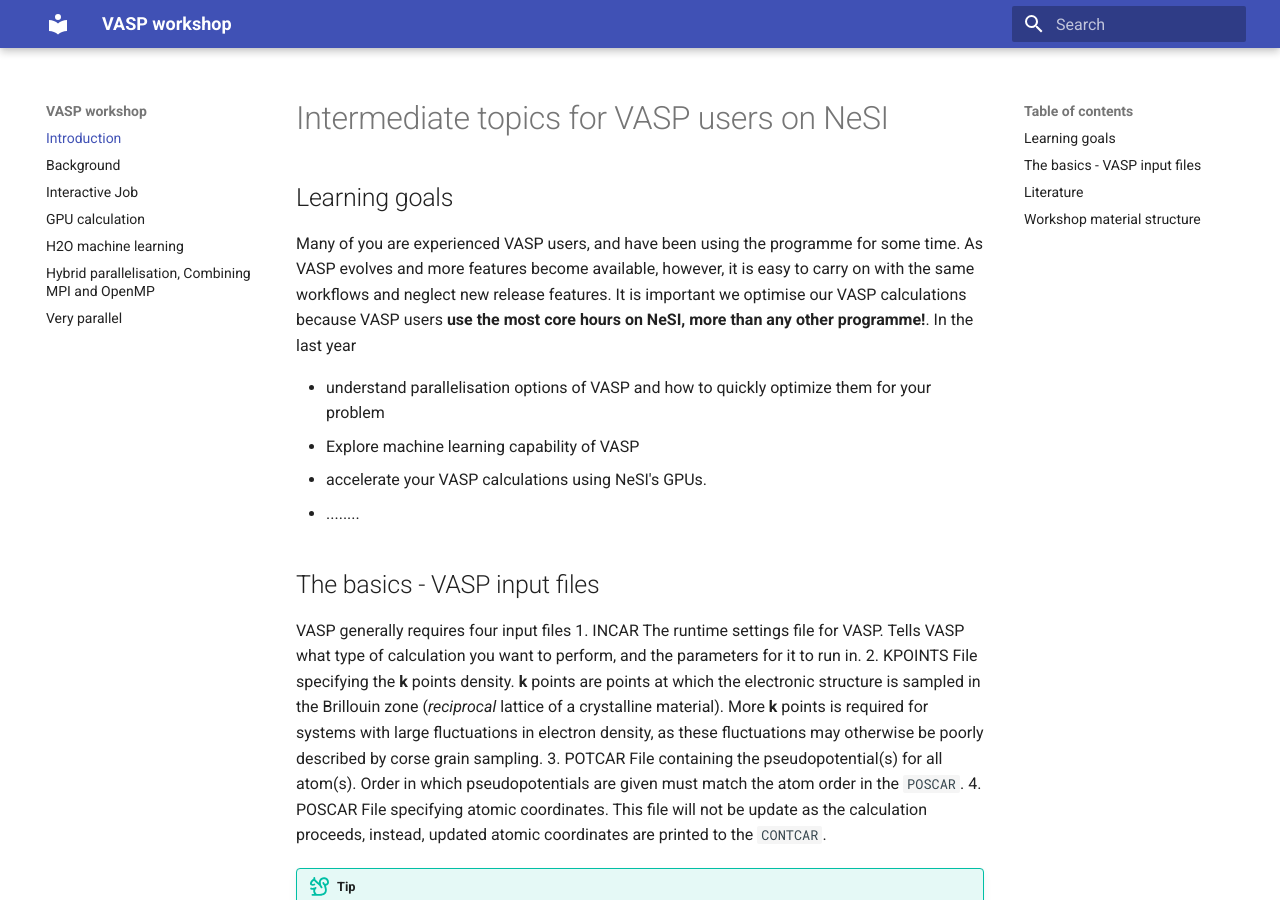
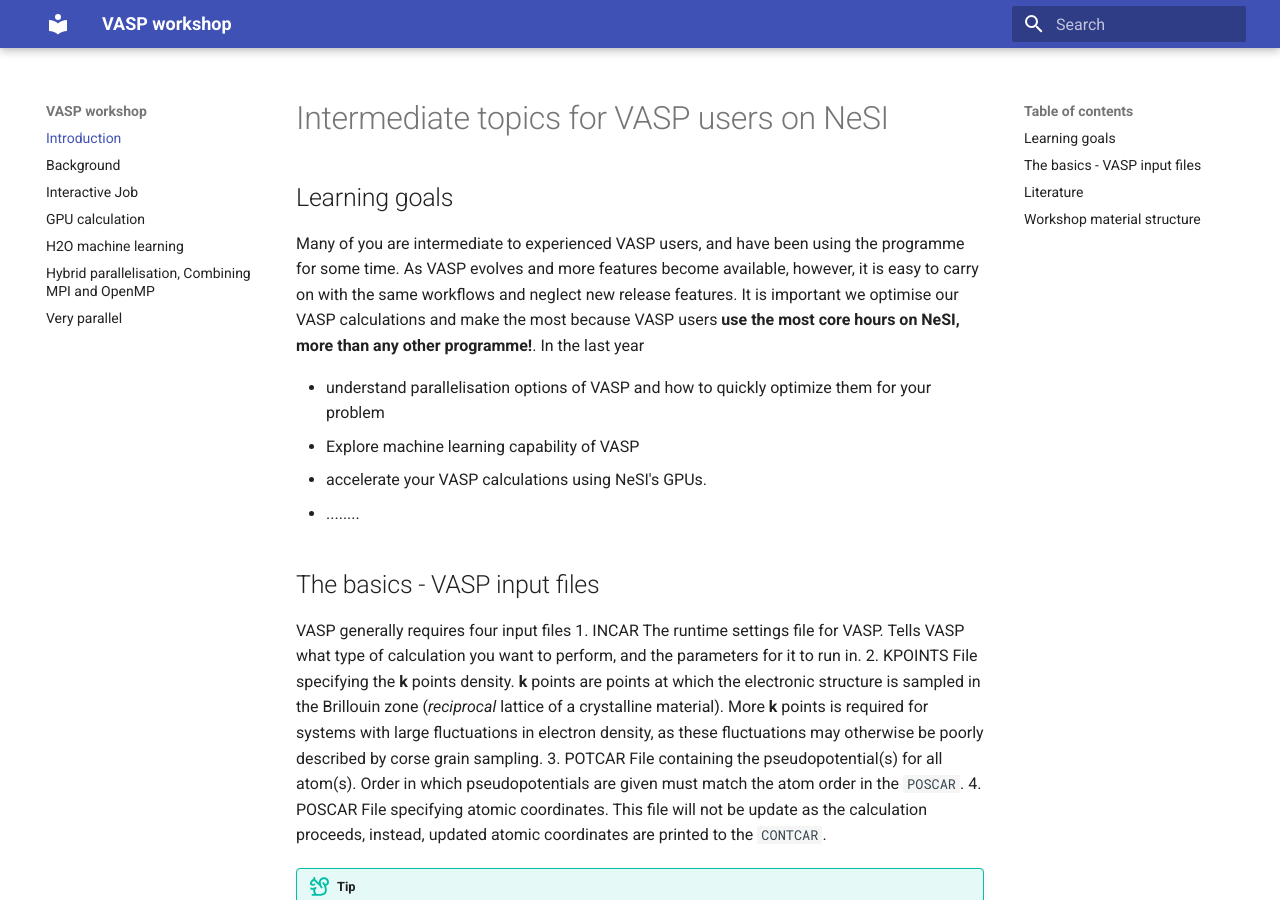
Before and after one commit to Johnryder23/VASP_workshop, an MkDocs documentation site: the page built from docs/index.md, in a window 1280 px wide and 900 px high. Built offline with MkDocs 1.6.1 and Material for MkDocs 9.7.7, drawn with Linux system fonts in a browser that asks for light colours.

Commit message:
minor changes

```diff
--- a/docs/index.md
+++ b/docs/index.md
@@ -1,7 +1,7 @@
 # Intermediate topics for VASP users on NeSI
 
 ## Learning goals
-Many of you are experienced VASP users, and have been using the programme for some time. As VASP evolves and more features become available, however, it is easy to carry on with the same workflows and neglect new release features. It is important we optimise our VASP calculations because  VASP users **use the most core hours on NeSI, more than any other programme!**. In the last year
+Many of you are intermediate to experienced VASP users, and have been using the programme for some time. As VASP evolves and more features become available, however, it is easy to carry on with the same workflows and neglect new release features. It is important we optimise our VASP calculations and make the most  because  VASP users **use the most core hours on NeSI, more than any other programme!**. In the last year
 
 - understand parallelisation options of VASP and how to quickly optimize them for your problem
 - Explore machine learning capability of VASP
```
